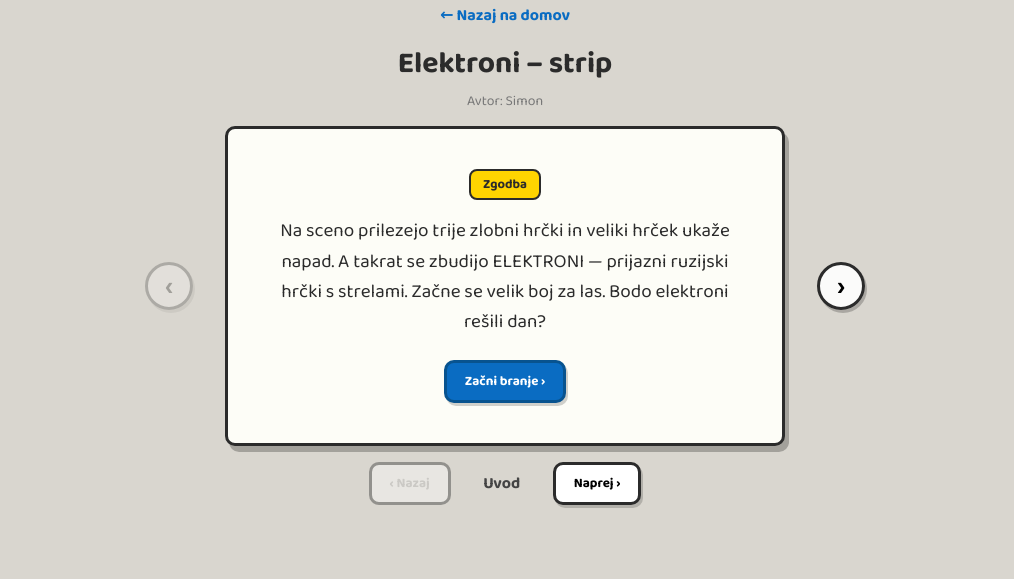
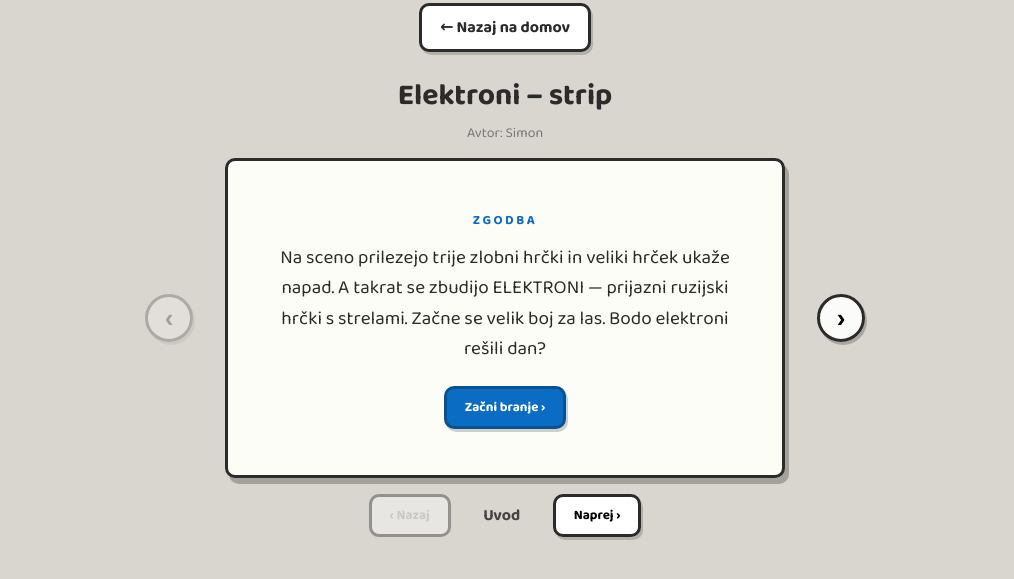
Before and after one commit to rokrupnik/akcijazavse, a plain HTML site: page strip.html in a window 1280 px wide. Shown: the part 65-644 px from the top of the page, without its empty margins (135-1149 px from the left). Drawn offline with Linux system fonts and the light colour scheme; a script that the page names is missing.

Commit message:
Vizualna popravka: nadnaslov "Zgodba" + očitnejši gumb za nazaj domov
- Uvod stripa: oznaka "Zgodba" iz rumenega čipa (videti kot gumb) v moder
  nadnaslov (velike črke, razmik) — ni več videti kot gumb.
- Gumb "← Nazaj na domov" na vseh straneh iger/stripa dobi slog gumba
  (bel okvir, senca) kot gumb Celozaslonsko — bolj očiten.

Co-Authored-By: Claude Opus 4.8 (1M context) <noreply@anthropic.com>

```diff
--- a/style.css
+++ b/style.css
@@ -161,13 +161,22 @@ canvas#game {
 .azv-toast.show { opacity: 1; transform: translateX(-50%) translateY(0); }
 
 .back-link {
-  display: inline-block;
-  margin: 6px 0 4px;
-  color: #0a6cc2;
+  display: inline-flex;
+  align-items: center;
+  gap: 6px;
+  margin: 6px 0 12px;
+  color: #2b2b2b;
   text-decoration: none;
   font-weight: bold;
+  font-family: inherit;
+  border: 3px solid #2b2b2b;
+  background: #fff;
+  border-radius: 10px;
+  padding: 9px 18px;
+  box-shadow: 2px 3px 0 rgba(0,0,0,0.18);
 }
-.back-link:hover { text-decoration: underline; }
+.back-link:hover { background: #f3f3ec; text-decoration: none; }
+.back-link:active { transform: translate(1px, 1px); box-shadow: 1px 2px 0 rgba(0,0,0,0.18); }
 
 /* =========================================================
    DOMAČA STRAN (hub)
@@ -433,12 +442,14 @@ canvas#game {
 .intro-inner { text-align: center; max-width: 460px; }
 .intro-badge {
   display: inline-block;
-  background: #ffd400;
-  border: 2px solid #2b2b2b;
-  border-radius: 8px;
-  font-size: 13px; font-weight: bold;
-  padding: 3px 12px;
-  margin-bottom: 16px;
+  background: none;
+  border: none;
+  padding: 0;
+  color: #0a6cc2;
+  font-size: 13px; font-weight: 800;
+  letter-spacing: 2.5px;
+  text-transform: uppercase;
+  margin-bottom: 12px;
 }
 .intro-text { font-size: clamp(16px, 2.6vw, 19px); line-height: 1.6; color: #2b2b2b; margin: 0 0 22px; }
 .intro-start { background: #0a6cc2; color: #fff; border-color: #08538f; }
```
